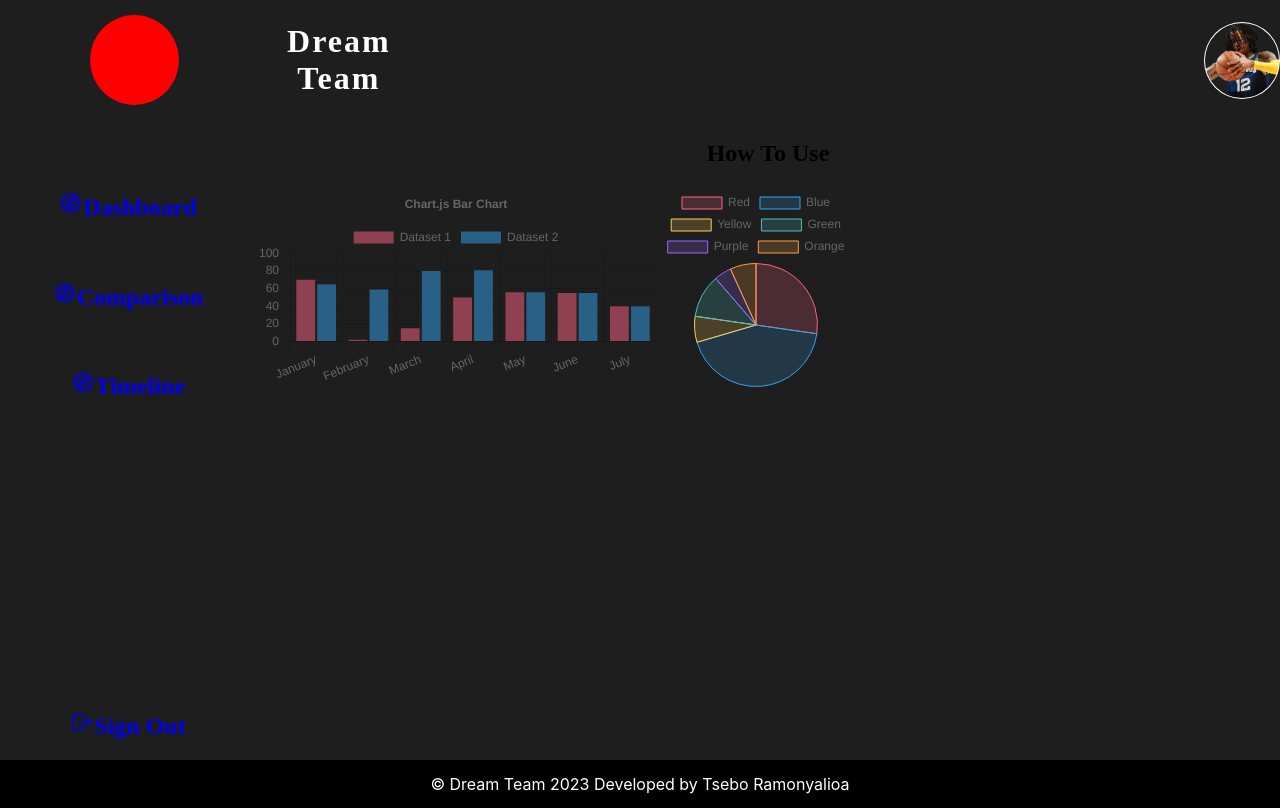
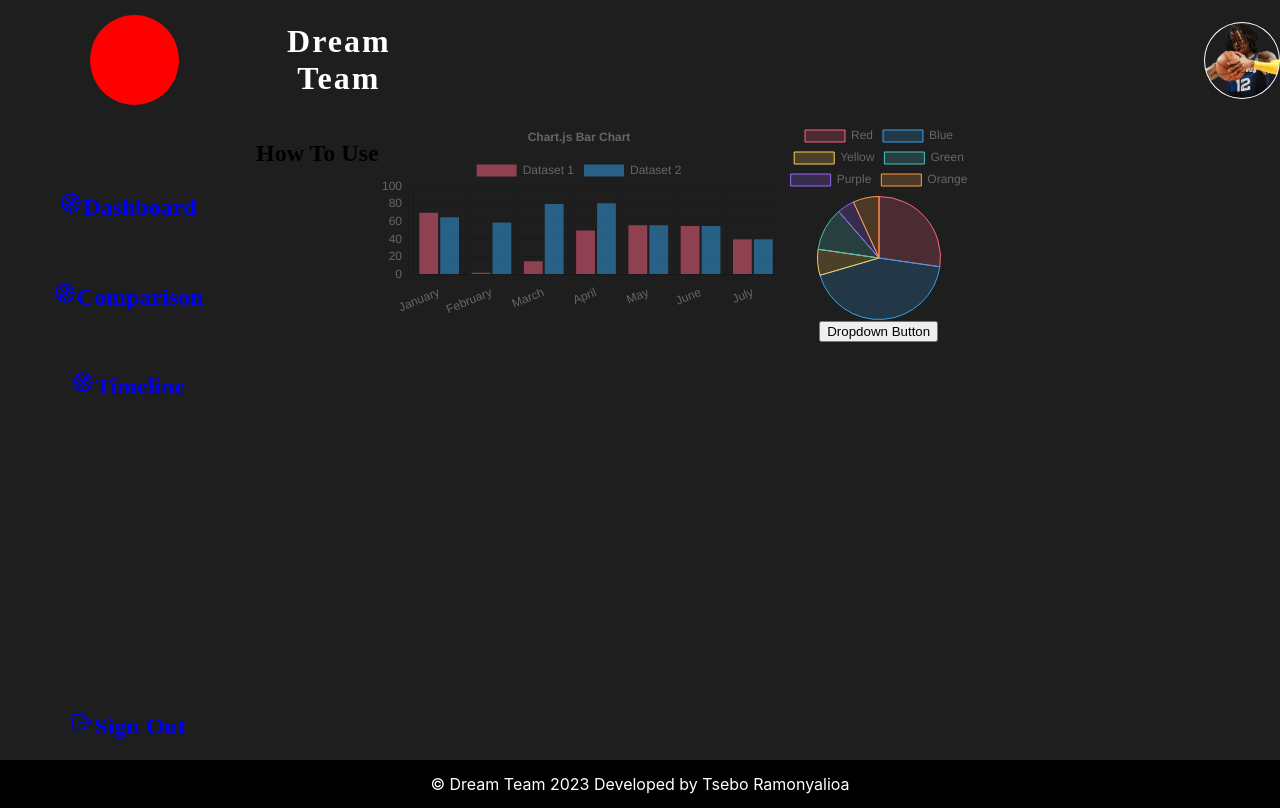
Before and after one commit to Tsebo200/Dream-Team, a React (Create React App) app: page /compare in a window 1280 px wide. Built offline with nearby package versions, Linux system fonts and the light colour scheme.

Commit message:
Added a React Bootstrap Dropdown

```diff
--- a/src/App.js
+++ b/src/App.js
@@ -17,7 +17,7 @@
 import Header from './components/Header';
 // import LandingContent from './components/LandingContent';
 import Footer from './components/Footer';
-
+import ButtonDarkExample from './components/Dropdown';
 
 function App() {
   return (
@@ -26,7 +26,7 @@
     <NavBar />
     <Routes>
         <Route path='/' element= {<> <Landing /> </>} />
-        <Route path='/compare' element= {<Compare />} />
+        <Route path='/compare' element= {<><Compare /></>} />
         <Route path='/time' element= {<Time />} />
         <Route path='/signedout' element= {<SignedOut />} />
 
--- a/src/Pages/Compare.jsx
+++ b/src/Pages/Compare.jsx
@@ -1,6 +1,8 @@
 import React from "react";
 import { Link } from "react-router-dom";
 import '../Sass/graphs.sass';
+import '../Sass/compare.sass';
+import ButtonDarkExample from "../components/Dropdown";
 // Tree Shaking import
 import { Chart, Pie, Bar } from 'react-chartjs-2';
 import { Chart as ChartJS, LineController, LineElement, PointElement, LinearScale, Title, ArcElement, Tooltip, Legend, CategoryScale, BarElement } from 'chart.js';
@@ -96,12 +98,13 @@
     return(
         <div>
             {/* <h1>Comparison Page</h1> */}
-            <h2>How To Use</h2>
+            <h2 className="compareHeading">How To Use</h2>
             <div className="barBox">
             <Bar options={options} data={data} />
             </div>
             <div className="pieBox">
             <Pie data={data2} />
+            <ButtonDarkExample/>
             </div>
             {/* <Link to="/">Dashboard</Link>
             <Link to="/compare">Comparison</Link>
--- /dev/null
+++ b/src/Sass/compare.sass
@@ -0,0 +1,2 @@
+.compareHeading
+    float: left
--- a/src/components/Dropdown.jsx
+++ b/src/components/Dropdown.jsx
@@ -0,0 +1,43 @@
+import React from 'react';
+import Dropdown from 'react-bootstrap/Dropdown';
+import DropdownButton from 'react-bootstrap/DropdownButton';
+
+function ButtonDarkExample() {
+  return (
+    <>
+      <Dropdown>
+        <Dropdown.Toggle id="dropdown-button-dark-example1" variant="secondary">
+          Dropdown Button
+        </Dropdown.Toggle>
+
+        <Dropdown.Menu variant="dark">
+          <Dropdown.Item href="#/action-1" active>
+            Action
+          </Dropdown.Item>
+          <Dropdown.Item href="#/action-2">Another action</Dropdown.Item>
+          <Dropdown.Item href="#/action-3">Something else</Dropdown.Item>
+          <Dropdown.Divider />
+          <Dropdown.Item href="#/action-4">Separated link</Dropdown.Item>
+        </Dropdown.Menu>
+      </Dropdown>
+{/*
+      <DropdownButton
+        id="dropdown-button-dark-example2"
+        variant="secondary"
+        menuVariant="dark"
+        title="Dropdown button"
+        className="mt-2"
+      >
+        <Dropdown.Item href="#/action-1" active>
+          Action
+        </Dropdown.Item>
+        <Dropdown.Item href="#/action-2">Another action</Dropdown.Item>
+        <Dropdown.Item href="#/action-3">Something else</Dropdown.Item>
+        <Dropdown.Divider />
+        <Dropdown.Item href="#/action-4">Separated link</Dropdown.Item>
+      </DropdownButton> */}
+    </>
+  );
+}
+
+export default ButtonDarkExample;
```
